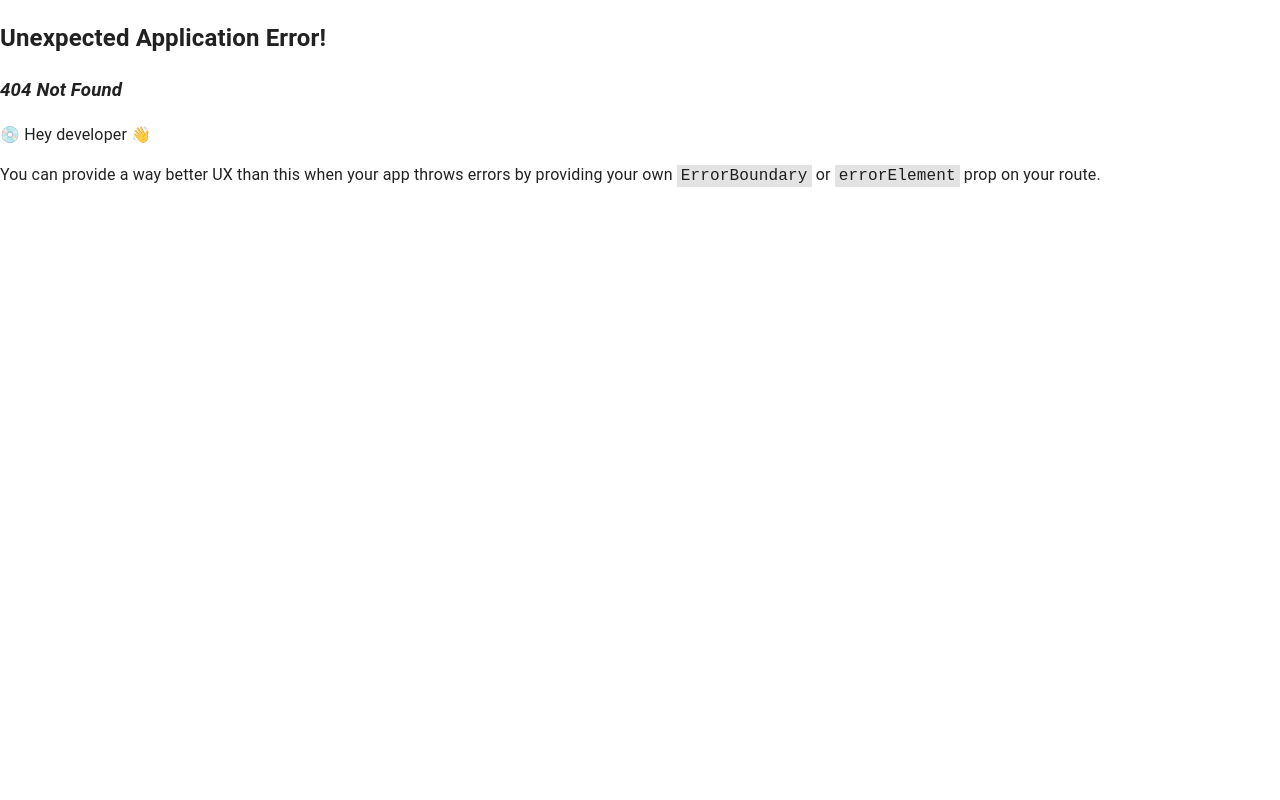
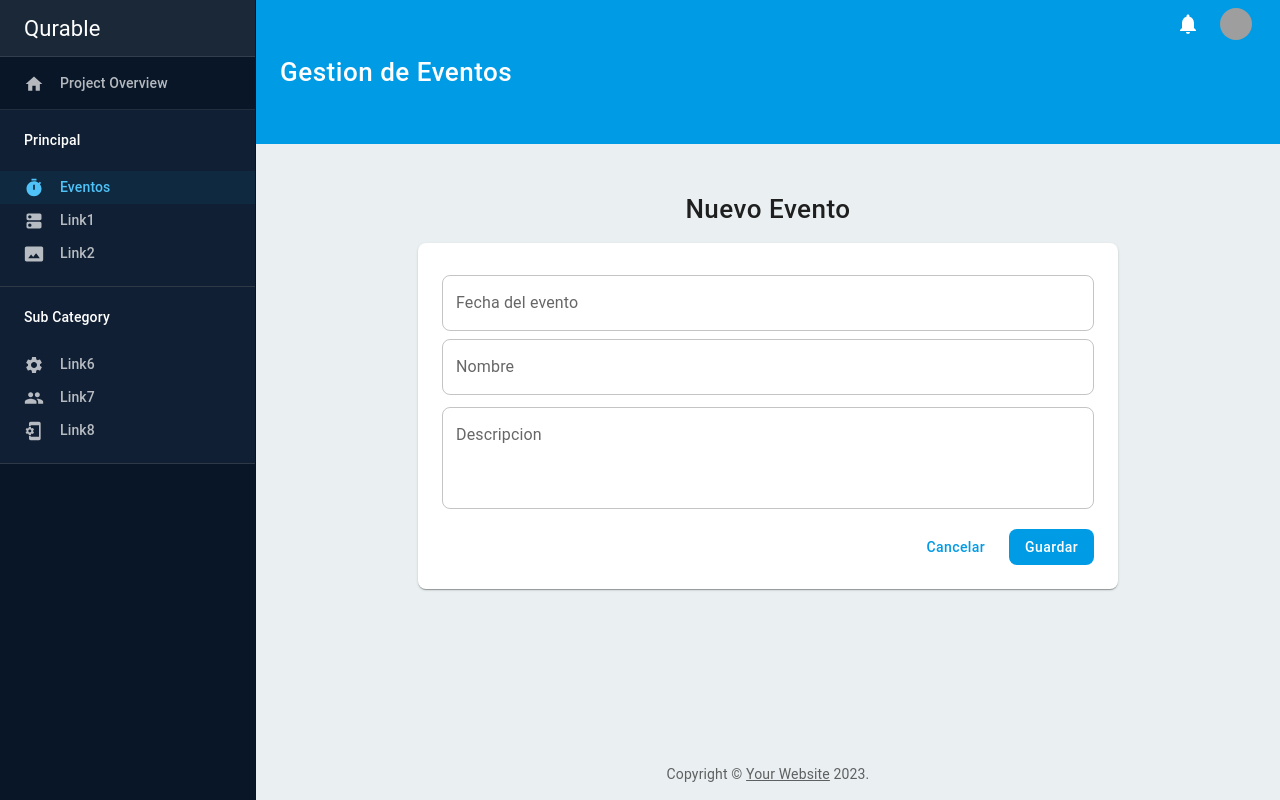
Before and after one commit to p4tr1c1o/Qurable, a React (Vite) app: page /events/form in a window 1280 px wide. Before the commit this address had no page. Built offline with nearby package versions, Linux system fonts and the light colour scheme; grey boxes are pictures that could not be loaded.

Commit message:
feat(form): implemento pagina formulario con formik y datepicker

```diff
--- a/package.json
+++ b/package.json
@@ -15,9 +15,13 @@
 		"@emotion/styled": "^11.11.0",
 		"@mui/icons-material": "^5.14.3",
 		"@mui/material": "^5.14.3",
+		"@mui/x-date-pickers": "^6.10.2",
+		"dayjs": "^1.11.9",
+		"formik": "^2.4.3",
 		"react": "^18.2.0",
 		"react-dom": "^18.2.0",
-		"react-router-dom": "^6.14.2"
+		"react-router-dom": "^6.14.2",
+		"yup": "^1.2.0"
 	},
 	"devDependencies": {
 		"@types/react": "^18.2.15",
--- a/src/ejercicio-5/App.tsx
+++ b/src/ejercicio-5/App.tsx
@@ -2,13 +2,18 @@ import { ThemeProvider } from "@mui/material/styles"
 import MainRouter from "./routers/MainRouter"
 import theme from "./styles/Theme"
 import { CssBaseline } from "@mui/material"
+import { LocalizationProvider } from "@mui/x-date-pickers"
+import { AdapterDayjs } from '@mui/x-date-pickers/AdapterDayjs'
+import 'dayjs/locale/es-mx'
 
 function App() {
 	return (
-		<ThemeProvider theme={theme}>
-			<CssBaseline />
-			<MainRouter />
-		</ThemeProvider>
+		<LocalizationProvider dateAdapter={AdapterDayjs} adapterLocale="es-mx">
+			<ThemeProvider theme={theme}>
+				<CssBaseline />
+				<MainRouter />
+			</ThemeProvider>
+		</LocalizationProvider>
 	)
 }
 
--- a/src/ejercicio-5/components/layout/Header.tsx
+++ b/src/ejercicio-5/components/layout/Header.tsx
@@ -58,7 +58,7 @@ export default function Header(props: HeaderProps) {
 					<Grid container alignItems="center" spacing={1}>
 						<Grid item xs>
 							<Typography color="inherit" variant="h5" component="h1">
-								Event Management App
+								Gestion de Eventos
 							</Typography>
 						</Grid>
 					</Grid>
--- /dev/null
+++ b/src/ejercicio-5/pages/event-detail/+page.tsx
@@ -0,0 +1,9 @@
+import React from 'react'
+
+function EventDetail() {
+	return (
+		<div>EventDetail</div>
+	)
+}
+
+export default EventDetail
--- /dev/null
+++ b/src/ejercicio-5/pages/event-form/+page.tsx
@@ -0,0 +1,92 @@
+import Paper from "@mui/material/Paper"
+import { Button, Stack, TextField, Typography } from "@mui/material"
+import { useFormik } from "formik"
+import * as yup from "yup"
+import { MobileDateTimePicker } from "@mui/x-date-pickers/MobileDateTimePicker"
+import { useNavigate } from "react-router-dom"
+
+function EventForm() {
+	const navigate = useNavigate()
+
+
+	const validation = yup.object().shape({
+		nombre: yup
+			.string()
+			.min(3, "El nombdre debe tener almenos 3 letras")
+			.required("Por favor ingrese un nombre"),
+		descripcion: yup.string(),
+		fecha: yup.date().required(),
+	})
+
+	const formik = useFormik({
+		initialValues: {
+			nombre: "",
+			descripcion: "",
+			fecha: undefined
+		},
+		enableReinitialize: true,
+		validationSchema: validation,
+		onSubmit: handleSubmit
+	})
+
+	function handleSubmit() {
+		return
+	}
+
+	function handleCancel() {
+		navigate("/")
+	}
+
+	return (
+		<>
+			<Typography variant="h5" align="center"> Nuevo Evento </Typography>
+			<Paper sx={{ maxWidth: 700, marginX: 'auto', marginTop: 2, padding: 3, overflow: 'hidden' }}>
+				<form>
+
+					<Stack marginTop={1}>
+						<MobileDateTimePicker
+							closeOnSelect
+							minutesStep={5}
+							value={formik.values.fecha}
+							label="Fecha del evento"
+						/>
+					</Stack>
+					<TextField
+						fullWidth
+						id="nombre"
+						name="nombre"
+						label="Nombre"
+						margin="dense"
+						value={formik.values.nombre}
+						onChange={formik.handleChange}
+						error={formik.touched.nombre && Boolean(formik.errors.nombre)}
+						helperText={formik.touched.nombre && formik.errors.nombre}
+					/>
+
+					<TextField
+						fullWidth
+						id="descripcion"
+						name="descripcion"
+						label="Descripcion"
+						margin="dense"
+						multiline
+						minRows={3}
+						value={formik.values.descripcion}
+						onChange={formik.handleChange}
+						error={formik.touched.descripcion && Boolean(formik.errors.descripcion)}
+						helperText={formik.touched.descripcion && formik.errors.descripcion}
+					/>
+
+					<Stack direction="row" justifyContent="flex-end" marginTop={2} spacing={2}>
+						<Button onClick={handleCancel}> Cancelar </Button>
+						<Button variant="contained" onClick={handleSubmit}> Guardar </Button>
+					</Stack>
+
+				</form>
+
+			</Paper>
+		</>
+	)
+}
+
+export default EventForm
--- /dev/null
+++ b/src/ejercicio-5/pages/event-list/+page.tsx
@@ -0,0 +1,17 @@
+import Typography from '@mui/material/Typography'
+import Paper from '@mui/material/Paper'
+import SearchToolbar from "./SearchToolbar"
+
+function EventList() {
+
+	return (
+		<Paper sx={{ maxWidth: 936, margin: 'auto', overflow: 'hidden' }}>
+			<SearchToolbar />
+			<Typography sx={{ my: 5, mx: 2 }} color="text.secondary" align="center">
+				No users for this project yet
+			</Typography>
+		</Paper>
+	)
+}
+
+export default EventList
--- /dev/null
+++ b/src/ejercicio-5/pages/event-list/SearchToolbar.tsx
@@ -0,0 +1,52 @@
+import { AppBar, TextField, Button, Toolbar } from "@mui/material"
+import Grid from "@mui/material/Grid"
+import { useNavigate } from "react-router-dom"
+import SearchIcon from '@mui/icons-material/Search'
+
+function SearchToolbar() {
+	const navigate = useNavigate()
+
+	function handleAddEventClick() {
+		navigate("/events/form")
+	}
+
+	return (
+		<AppBar
+			position="static"
+			color="default"
+			elevation={0}
+			sx={{ borderBottom: '1px solid rgba(0, 0, 0, 0.12)' }}
+		>
+			<Toolbar>
+				<Grid container spacing={2} alignItems="center" justifyContent="flex-end">
+					<Grid item>
+						<SearchIcon color="inherit" sx={{ display: 'block' }} />
+					</Grid>
+					<Grid item xs>
+						<TextField
+							fullWidth
+							placeholder="Search by email address, phone number, or user UID"
+							InputProps={{
+								disableUnderline: true,
+								sx: { fontSize: 'default' },
+							}}
+							variant="standard"
+						/>
+					</Grid>
+					<Grid item>
+						<Button variant="contained" sx={{ mr: 1 }} onClick={handleAddEventClick}>
+							Add event
+						</Button>
+						{/* <Tooltip title="Reload">
+								<IconButton>
+									<RefreshIcon color="inherit" sx={{ display: 'block' }} />
+								</IconButton>
+							</Tooltip> */}
+					</Grid>
+				</Grid>
+			</Toolbar>
+		</AppBar>
+	)
+}
+
+export default SearchToolbar
--- a/src/ejercicio-5/pages/events/+page.tsx
+++ /dev/null
@@ -1,57 +0,0 @@
-import AppBar from '@mui/material/AppBar'
-import Toolbar from '@mui/material/Toolbar'
-import Typography from '@mui/material/Typography'
-import Paper from '@mui/material/Paper'
-import Grid from '@mui/material/Grid'
-import Button from '@mui/material/Button'
-import Tooltip from '@mui/material/Tooltip'
-import IconButton from '@mui/material/IconButton'
-import RefreshIcon from '@mui/icons-material/Refresh'
-// import TextField from '@mui/material/TextField'
-// import SearchIcon from '@mui/icons-material/Search'
-
-export default function Content() {
-	return (
-		<Paper sx={{ maxWidth: 936, margin: 'auto', overflow: 'hidden' }}>
-			<AppBar
-				position="static"
-				color="default"
-				elevation={0}
-				sx={{ borderBottom: '1px solid rgba(0, 0, 0, 0.12)' }}
-			>
-				<Toolbar>
-					<Grid container spacing={2} alignItems="center" justifyContent="flex-end">
-						{/*
-						<Grid item>
-							<SearchIcon color="inherit" sx={{ display: 'block' }} />
-						</Grid>
-						 <Grid item xs>
-							<TextField
-								fullWidth
-								placeholder="Search by email address, phone number, or user UID"
-								InputProps={{
-									disableUnderline: true,
-									sx: { fontSize: 'default' },
-								}}
-								variant="standard"
-							/>
-						</Grid> */}
-						<Grid item>
-							<Button variant="contained" sx={{ mr: 1 }}>
-								Add event
-							</Button>
-							<Tooltip title="Reload">
-								<IconButton>
-									<RefreshIcon color="inherit" sx={{ display: 'block' }} />
-								</IconButton>
-							</Tooltip>
-						</Grid>
-					</Grid>
-				</Toolbar>
-			</AppBar>
-			<Typography sx={{ my: 5, mx: 2 }} color="text.secondary" align="center">
-				No users for this project yet
-			</Typography>
-		</Paper>
-	)
-}
--- a/src/ejercicio-5/routers/MainRouter.tsx
+++ b/src/ejercicio-5/routers/MainRouter.tsx
@@ -1,15 +1,17 @@
 
 import { RouterProvider, createBrowserRouter } from "react-router-dom"
-// import MainLayout from "../components/layout/MainLayout"
-// import Layout from "../components/layout/Layout"
-import Events from "../pages/events/+page"
+import EventList from "../pages/event-list/+page"
 import Layout from "../components/layout/Layout"
+import EventForm from "../pages/event-form/+page"
+import EventDetail from "../pages/event-detail/+page"
 
 
 const router = createBrowserRouter([
 	{
 		path: "/", Component: Layout, children: [
-			{ index: true, Component: () => <Events /> },
+			{ index: true, Component: () => <EventList /> },
+			{ path: "events/form", Component: () => <EventForm /> },
+			{ path: "events/:id", Component: () => <EventDetail /> },
 		]
 	}
 ])
```
Also changed, not shown: 1 other file (tests, documents, lock files or other folders).
